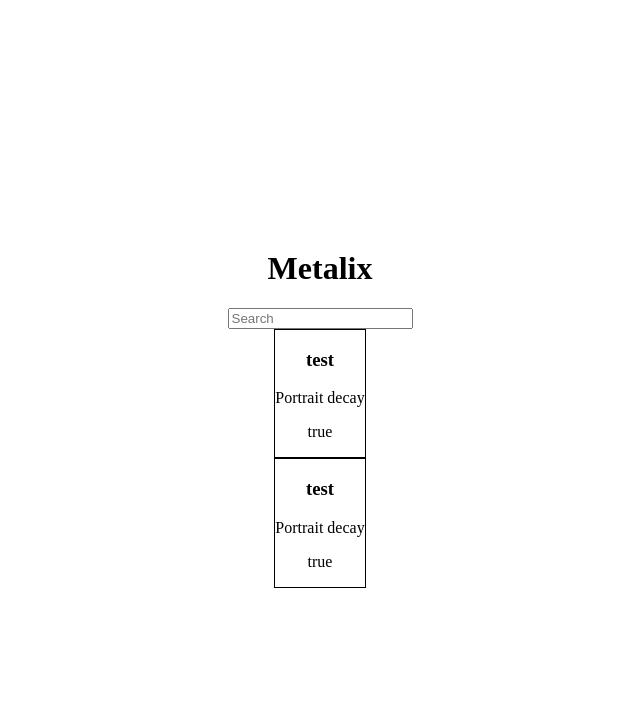
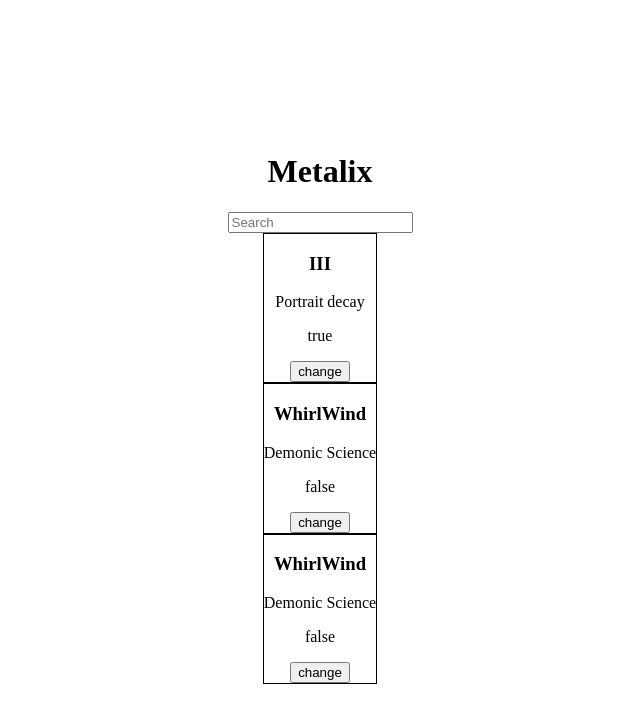
Before and after one commit to 0xNulled/webinlamning-web, a React (Vite) app: page / in a window 1280 px wide. Shown: the top 722 px of the page, without its empty margins (320-960 px from the left). Built offline with nearby package versions, Linux system fonts and the light colour scheme.

Commit message:
BandCard tar array input

```diff
--- a/src/components/BandCard.jsx
+++ b/src/components/BandCard.jsx
@@ -1,13 +1,37 @@
 import { useState } from "react";
 
-function BandCard({ AlbumName, Artist, ListeningStatus }){
+const AlbumsFetched = [
+    { id: 1, AlbumName: "III" , Artist: "Portrait decay" , ListeningStatus: true },
+    { id: 2, AlbumName: "WhirlWind", Artist: "Demonic Science", ListeningStatus: false },
+    { id: 3, AlbumName: "WhirlWind", Artist: "Demonic Science", ListeningStatus: false }
+
+]
+
+function BandCard(){
+    const [album, setAlbum] = useState(AlbumsFetched);
+    //const [status, setStatus] = useState();
+
+    function handleClick(name) {
+        console.log(name)
+        setAlbum(
+            album.map((a) =>
+                a.AlbumName == name ? {...a, ListeningStatus: !a.ListeningStatus}  : a
+            )
+        );
+    }
+
     return (
-        <div className="Card">
-            <article>
-                <h3> {AlbumName} </h3>
-                <p> {Artist} </p>
-                <p> {ListeningStatus} </p>
-            </article>
+        <div className="CardHolder">
+            {album.map((a) => (
+                <div className="Card" key={a.AlbumName}>
+                    <article>
+                    <h3> {a.AlbumName} </h3>
+                    <p> {a.Artist} </p>
+                    <p>{(a.ListeningStatus).toString()} </p>
+                    <button onClick={() => handleClick(a.AlbumName)}> change </button>
+                    </article>
+                </div>
+            ))}
         </div>
     )
 }
--- a/src/main.jsx
+++ b/src/main.jsx
@@ -6,13 +6,18 @@ import Header from './components/Header.jsx'
 import SearchBox from './components/SearchBox.jsx'
 import BandCard from './components/BandCard.jsx'
 
+/*const AlbumsFetched = [
+  { BandCard: { AlbumName: "III" , Artist: "Portrait decay" , ListeningStatus: "true" }},
+  { BandCard: { AlbumName: "WhirlWind", Artist: "Demonic Science", ListeningStatus: "false "}}
+]*/
+
 createRoot(document.getElementById('root')).render(
+
   <StrictMode>
       <div className="MainBox">
         <Header />
         <SearchBox />
-        <BandCard AlbumName={"test"} Artist={"Portrait decay"} ListeningStatus={"true"}/>
-        <BandCard AlbumName={"test"} Artist={"Portrait decay"} ListeningStatus={"true"}/>
+        <BandCard />
       </div>
   </StrictMode>,
 )
```
